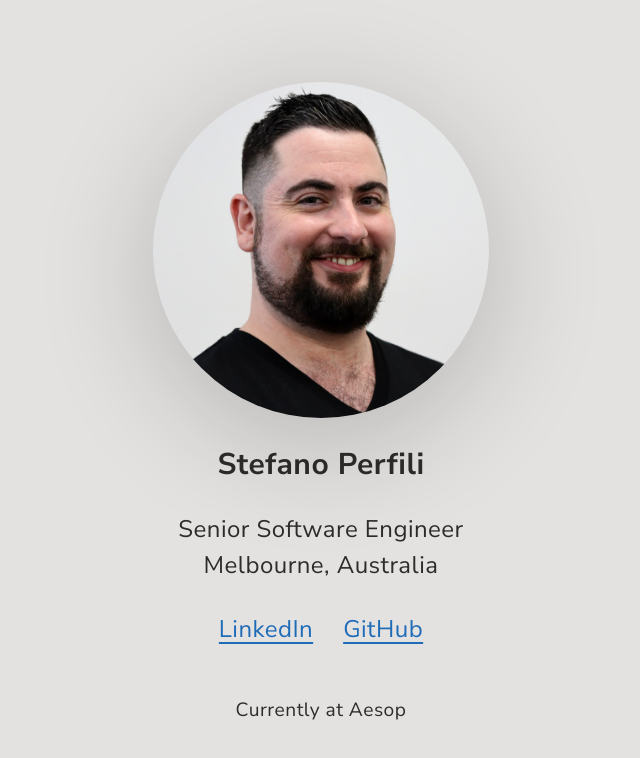
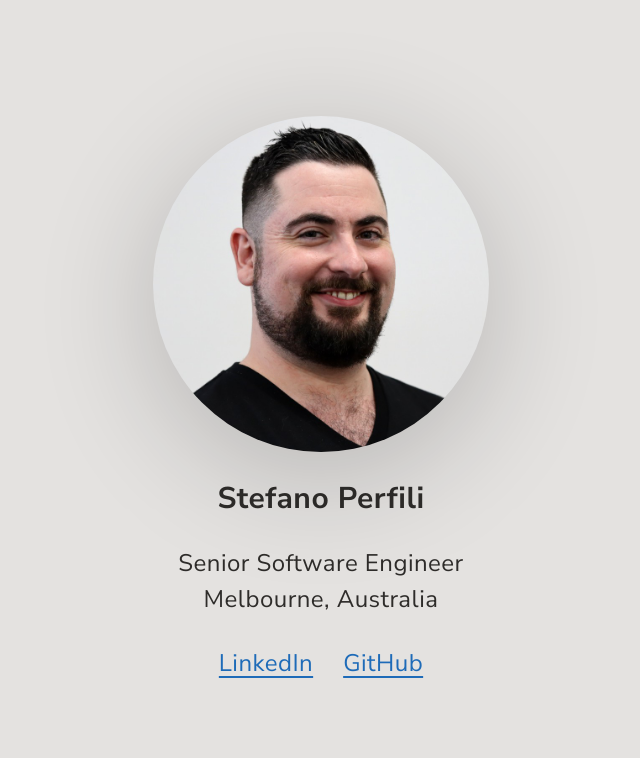
Before and after one commit to stef7/stefano-perfili, a Next.js app: page / in a window 1280 px wide. Shown: the top 758 px of the page, without its empty margins (319-959 px from the left). Built offline with nearby package versions, Linux system fonts and the light colour scheme.

Commit message:
Update index.tsx

```diff
--- a/pages/index.tsx
+++ b/pages/index.tsx
@@ -104,10 +104,6 @@ export default function Home() {
             <a href="https://github.com/stef7">GitHub</a>
           </li>
         </ul>
-
-        <aside>
-          <p>Currently at Aesop</p>
-        </aside>
       </main>
     </>
   );
```
